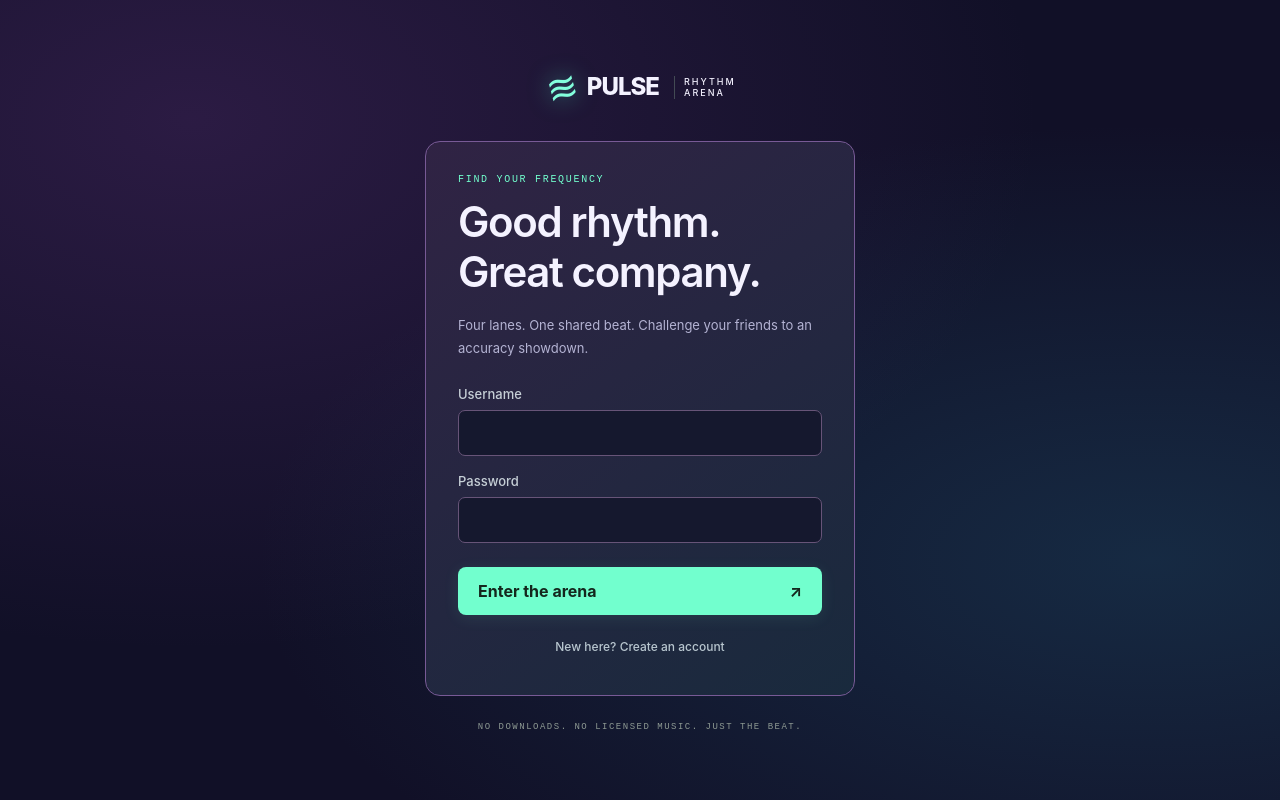
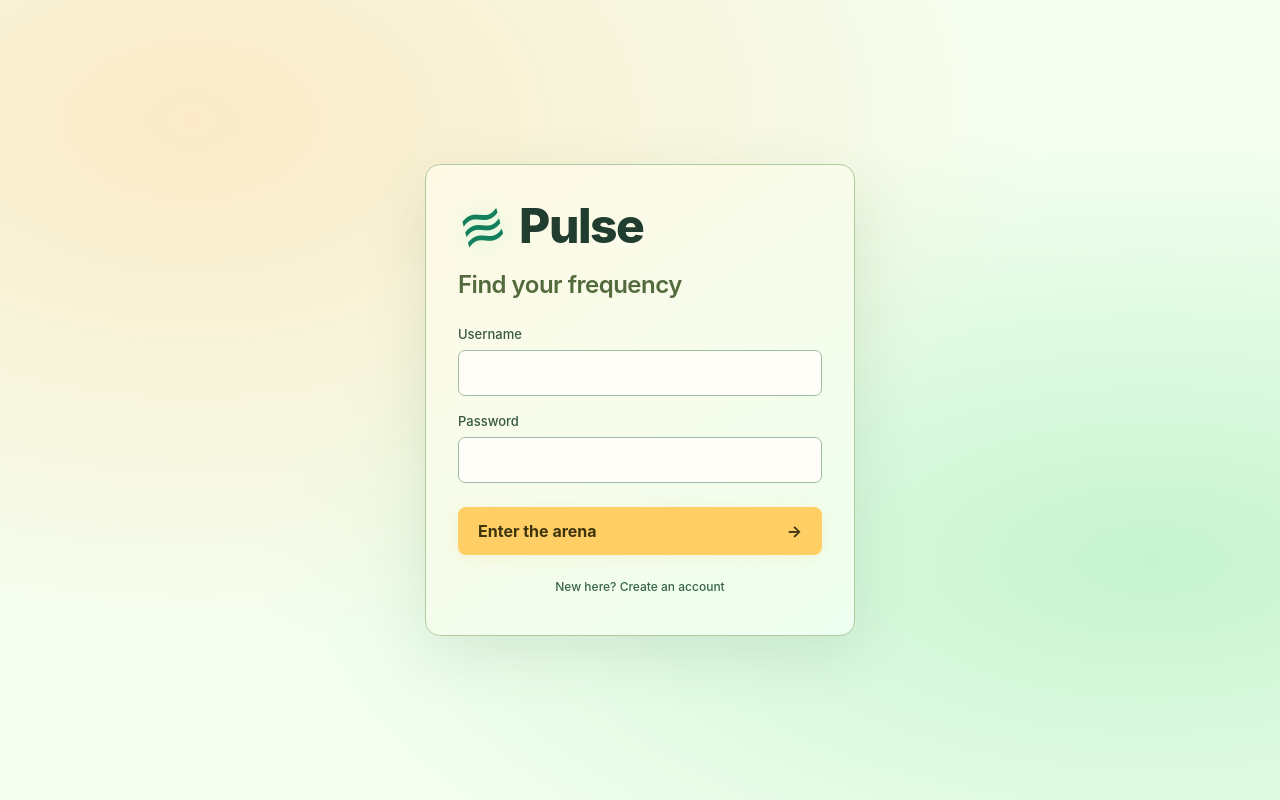
Before and after one commit to 2Bandie/Web-Application-Dev, a React (Vite) app in the folder Projects/Midterm/frontend/: page / in a window 1280 px wide. Built offline with nearby package versions, Linux system fonts and the light colour scheme.

Commit message:
Brighten Pulse theme and simplify dashboard and login copy

```diff
--- a/Projects/Midterm/frontend/src/App.tsx
+++ b/Projects/Midterm/frontend/src/App.tsx
@@ -39,21 +39,14 @@ function AuthScreen() {
   }
   return (
     <main className="auth-shell">
-      <div className="brand">
-        <span className="brand-mark">≋</span>PULSE
-        <span className="brand-sub">RHYTHM ARENA</span>
-      </div>
       <section className="auth-card">
-        <span className="eyebrow">FIND YOUR FREQUENCY</span>
-        <h1>
-          Good rhythm.
-          <br />
-          Great company.
+        <h1 className="brand auth-brand">
+          <span className="brand-mark" aria-hidden="true">
+            ≋
+          </span>
+          Pulse
         </h1>
-        <p>
-          Four lanes. One shared beat. Challenge your friends to an accuracy
-          showdown.
-        </p>
+        <p className="auth-tagline">Find your frequency</p>
         <form onSubmit={(e) => void submit(e)}>
           <label>
             Username
@@ -87,7 +80,7 @@ function AuthScreen() {
               : register
                 ? "Create account"
                 : "Enter the arena"}{" "}
-            <span>↗</span>
+            <span>→</span>
           </button>
         </form>
         <button
@@ -107,9 +100,6 @@ function AuthScreen() {
           </p>
         )}
       </section>
-      <p className="auth-footer">
-        NO DOWNLOADS. NO LICENSED MUSIC. JUST THE BEAT.
-      </p>
     </main>
   );
 }
@@ -268,8 +258,7 @@ function Dashboard() {
           <>
             <div className="setup-grid">
               <section className="panel room-builder">
-                <span className="eyebrow">01 / PICK YOUR TRACK</span>
-                <h2>Set the tempo.</h2>
+                <h2 className="panel-title">PICK YOUR TRACK</h2>
                 <div className="track-options">
                   {songs.map((s) => (
                     <button
@@ -325,11 +314,10 @@ function Dashboard() {
                 </p>
               </section>
               <section className="panel invite-panel">
-                <span className="eyebrow">02 / BRING YOUR PEOPLE</span>
-                <h2>Better with a rival.</h2>
+                <h2 className="panel-title">PLAY WITH OTHERS</h2>
                 <p>
-                  Create a room and share its code, or drop into a friend’s
-                  lobby. Up to four players, one synchronized start.
+                  Create a room and share the room code, or play in another
+                  friend’s lobby. Up to four players.
                 </p>
                 <form onSubmit={(e) => void join(e)}>
                   <label htmlFor="room-code">Room code</label>
@@ -615,7 +603,6 @@ function Dashboard() {
             </section>
             <section className="panel">
               <span className="eyebrow">YOUR LAST 20 RUNS</span>
-              <h2>Every beat, on record.</h2>
               {history.length === 0 && (
                 <p>Complete a song to start your history.</p>
               )}
--- a/Projects/Midterm/frontend/src/Arena.tsx
+++ b/Projects/Midterm/frontend/src/Arena.tsx
@@ -3,7 +3,7 @@ import { soundtrack, unlockAudio } from "./audio";
 import type { Room } from "./types";
 import type { HitBurst } from "./useSession";
 const keys = ["d", "f", "j", "k"];
-const colors = ["#58ffd4", "#54cfff", "#d791ff", "#ffb556"];
+const colors = ["#72ffc3", "#ffe270", "#ffb97b", "#ff8f9e"];
 type Props = {
   room: Room;
   offset: RefObject<number>;
@@ -171,10 +171,10 @@ export const Arena = memo(function Arena({
       }
       for (let lane = 0; lane < 4; lane++) {
         ctx.fillStyle = pressed.current.has(lane)
-          ? "#423771"
+          ? "#39734b"
           : lane % 2
-            ? "#201a3b"
-            : "#171c39";
+            ? "#183d2c"
+            : "#123426";
         ctx.fillRect(lane * laneWidth + 1, 0, laneWidth - 2, height);
         ctx.fillStyle = colors[lane];
         ctx.globalAlpha = 0.6;
--- a/Projects/Midterm/frontend/src/Standings.tsx
+++ b/Projects/Midterm/frontend/src/Standings.tsx
@@ -61,12 +61,7 @@ export function Standings({
             </small>
           </div>
         ))}
-      <p className="hint">
-        Perfect = 100% weight · Good = 60% · Miss = 0%
-        <br />
-        Live accuracy counts judged notes; final accuracy includes every note.
-        Everyone finishes the song together.
-      </p>
+      <p className="hint">Perfect = 100% weight · Good = 60% · Miss = 0%</p>
     </section>
   );
 }
--- a/Projects/Midterm/frontend/src/style.css
+++ b/Projects/Midterm/frontend/src/style.css
@@ -853,27 +853,28 @@ th:last-child {
   flex-wrap: wrap;
 }
 
-/* Saturated stage lighting with high-contrast foregrounds. */
+/* Bright mint, coral, and sunshine accents with a darker green play surface. */
 :root {
-  --green: #72ffce;
-  --muted: #b4b3d3;
-  --border: #454064;
-  color: #f4f2ff;
-  background: #111027;
+  --green: #12664d;
+  --muted: #536a5d;
+  --border: #b6d4bf;
+  color: #203d30;
+  background: #f4fff3;
+  color-scheme: light;
 }
 body {
   background:
-    radial-gradient(ellipse at 5% 5%, #44205f66, transparent 50%),
-    radial-gradient(ellipse at 95% 25%, #164c7766, transparent 50%), #111027;
+    radial-gradient(ellipse at 5% 5%, #ffdcc3aa, transparent 50%),
+    radial-gradient(ellipse at 95% 25%, #b5f6cfaa, transparent 50%), #f4fff3;
   min-height: 100vh;
 }
 header {
-  background: linear-gradient(110deg, #291b46dc, #122e46db);
-  border-bottom-color: #67518c;
+  background: linear-gradient(110deg, #fff3cfed, #cbf9deed);
+  border-bottom-color: #b4d7bd;
 }
 .brand-mark {
-  color: #83ffdc;
-  text-shadow: 0 0 22px #53ffd080;
+  color: #13805d;
+  text-shadow: 0 0 22px #70eeb555;
 }
 main {
   padding-bottom: 44px;
@@ -882,74 +883,110 @@ main {
   font-size: clamp(42px, 5vw, 64px);
   font-weight: 780;
   letter-spacing: -2px;
-  background: linear-gradient(100deg, #75ffdc 0%, #9bc4ff 45%, #f0a4ff 95%);
+  background: linear-gradient(100deg, #137a54 0%, #a44f25 70%, #b94246 100%);
   color: transparent;
   background-clip: text;
   -webkit-background-clip: text;
   padding-bottom: 5px;
 }
 .panel {
-  background: linear-gradient(135deg, #29213eee, #172c40ee);
-  border-color: #53466e;
-  box-shadow: 0 12px 40px #08051c38;
+  background: linear-gradient(135deg, #fffdf1, #edfff2);
+  border-color: #bdd9bd;
+  box-shadow: 0 12px 40px #3c6a3620;
 }
 .panel .eyebrow {
-  color: #d4bcff;
+  color: #5a7150;
+}
+.panel-title {
+  font-size: 19px;
+  font-weight: 750;
+  letter-spacing: 1.2px;
+  color: #245740;
 }
 .track {
-  background: #1c1a34;
-  border-color: #504265;
+  background: #fffdf3;
+  border-color: #c6d8b9;
+  color: #244330;
 }
 .track.selected {
-  background: linear-gradient(125deg, #3b2866, #1b4a53);
-  border-color: #92ffe0;
-  box-shadow: 0 0 18px #7afed91a;
+  background: linear-gradient(125deg, #d8ffd8, #c9f5df);
+  border-color: #1c8d5d;
+  box-shadow: 0 0 18px #4bc48320;
 }
 .track-art {
-  background: #204b51;
-  color: #6bffdf;
+  background: #baf6d4;
+  color: #106b48;
 }
 .track:nth-child(2) .track-art {
-  background: #462568;
-  color: #e4b0ff;
+  background: #ffe1b3;
+  color: #9a4c13;
 }
 .track:nth-child(3) .track-art {
-  background: #273f73;
-  color: #89caff;
+  background: #fff0a2;
+  color: #7b5d06;
 }
 .track:nth-child(4) .track-art {
-  background: #622f50;
-  color: #ff9ec9;
+  background: #ffd0c6;
+  color: #a53e43;
 }
 button:not(.secondary):not(.text-button):not(.track) {
-  box-shadow: 0 3px 16px #71ffce18;
+  background: #ffcf65;
+  color: #3e350f;
+  box-shadow: 0 3px 16px #ffc24725;
 }
 nav button {
+  background: transparent !important;
+  color: #496950 !important;
   box-shadow: none !important;
 }
+nav .nav-active {
+  color: #176d4b !important;
+}
 .secondary {
-  border-color: #83739f;
-  color: #e7dbff;
-  background: #44305a33;
+  border-color: #7fae8e;
+  color: #28513b;
+  background: #e6f8e9;
+}
+.text-button {
+  color: #38654e;
 }
 input {
-  background: #15182e;
-  border-color: #675478;
+  background: #fffef8;
+  border-color: #9ebfa5;
+  color: #203d30;
+}
+label {
+  color: #365843;
+}
+.avatar {
+  background: #d0f5d9;
+  border-color: #78ab84;
+  color: #23613d;
+}
+.brand-sub {
+  border-color: #9dc7a9;
 }
 .empty-arena {
-  border-color: #77619c;
-  background: linear-gradient(115deg, #56357833, #245c6b22);
+  border-color: #94bf94;
+  background: linear-gradient(115deg, #fff0c4, #d9f9db);
+  color: #446c48;
 }
 .instrument {
-  background: #17152d;
-  border-color: #8770b5;
-  box-shadow: 0 0 28px #a16cff20;
+  background: #123b2d;
+  color: #f2fff2;
+  border-color: #57946d;
+  box-shadow: 0 0 28px #4a9c6125;
 }
 .instrument-top {
-  background: linear-gradient(100deg, #392656, #1b394e);
+  background: linear-gradient(100deg, #1b5d40, #2e5642);
+}
+.instrument-top .eyebrow,
+.instrument-top .text-button {
+  color: #d5ffbc;
 }
 .instrument .hint {
-  background: #221b38;
+  background: #163e2e;
+  color: #d3e8c9;
 }
 .feedback {
   align-items: center;
@@ -959,32 +996,68 @@ input {
   display: flex;
   align-items: center;
   gap: 9px;
-  color: #ddcaff;
+  color: #446645;
   font-size: clamp(11px, 1.3vw, 14px);
 }
 .feedback strong {
   font-size: clamp(25px, 3vw, 34px);
-  color: #9dffdd;
-  text-shadow: 0 0 16px #72ffce55;
+  color: #166443;
+  text-shadow: 0 0 16px #4bc48325;
   margin-left: 2px;
 }
 .accuracy-meter {
-  background: #342c51;
+  background: #d4e8cb;
 }
 .accuracy-meter span {
-  background: linear-gradient(90deg, #9f8bff, #64ffe1);
+  background: linear-gradient(90deg, #ffc24d, #40bb81);
 }
 .pause-overlay {
-  background: #15102ce8;
+  background: #103627ed;
+}
+.pause-overlay strong {
+  color: #a4ffba;
+}
+.tag {
+  color: #25633e;
+  border-color: #8bbb8e;
+}
+.room-code strong {
+  color: #2a5536;
+}
+.hint {
+  color: #526a58;
+}
+kbd {
+  background: #d8f4d8;
+  color: #245f3d;
+  border-color: #83b78b;
 }
 .auth-shell {
   background:
-    radial-gradient(ellipse at 15% 15%, #60317c55, transparent 55%),
-    radial-gradient(ellipse at 90% 70%, #205e7a55, transparent 55%), #111027;
+    radial-gradient(ellipse at 15% 15%, #ffddaa99, transparent 55%),
+    radial-gradient(ellipse at 90% 70%, #a7edba99, transparent 55%), #f5fff1;
 }
 .auth-card {
-  background: linear-gradient(145deg, #302344, #192a3d);
-  border-color: #785a96;
+  background: linear-gradient(145deg, #fff9e5, #edfff0);
+  border-color: #afcc9f;
+  box-shadow: 0 18px 60px #42643f20;
+}
+.auth-card .auth-brand {
+  font-size: 48px;
+  gap: 14px;
+  margin: 0;
+  letter-spacing: -1.5px;
+}
+.auth-brand .brand-mark {
+  font-size: 58px;
+}
+.auth-card .auth-tagline {
+  font-size: 24px;
+  line-height: 1.3;
+  font-weight: 600;
+  color: #536a3d;
+  margin-top: 14px;
+  letter-spacing: -0.5px;
 }
 .hit-burst {
   position: absolute;
```
Also changed, not shown: 2 other files (tests, documents, lock files or other folders).
